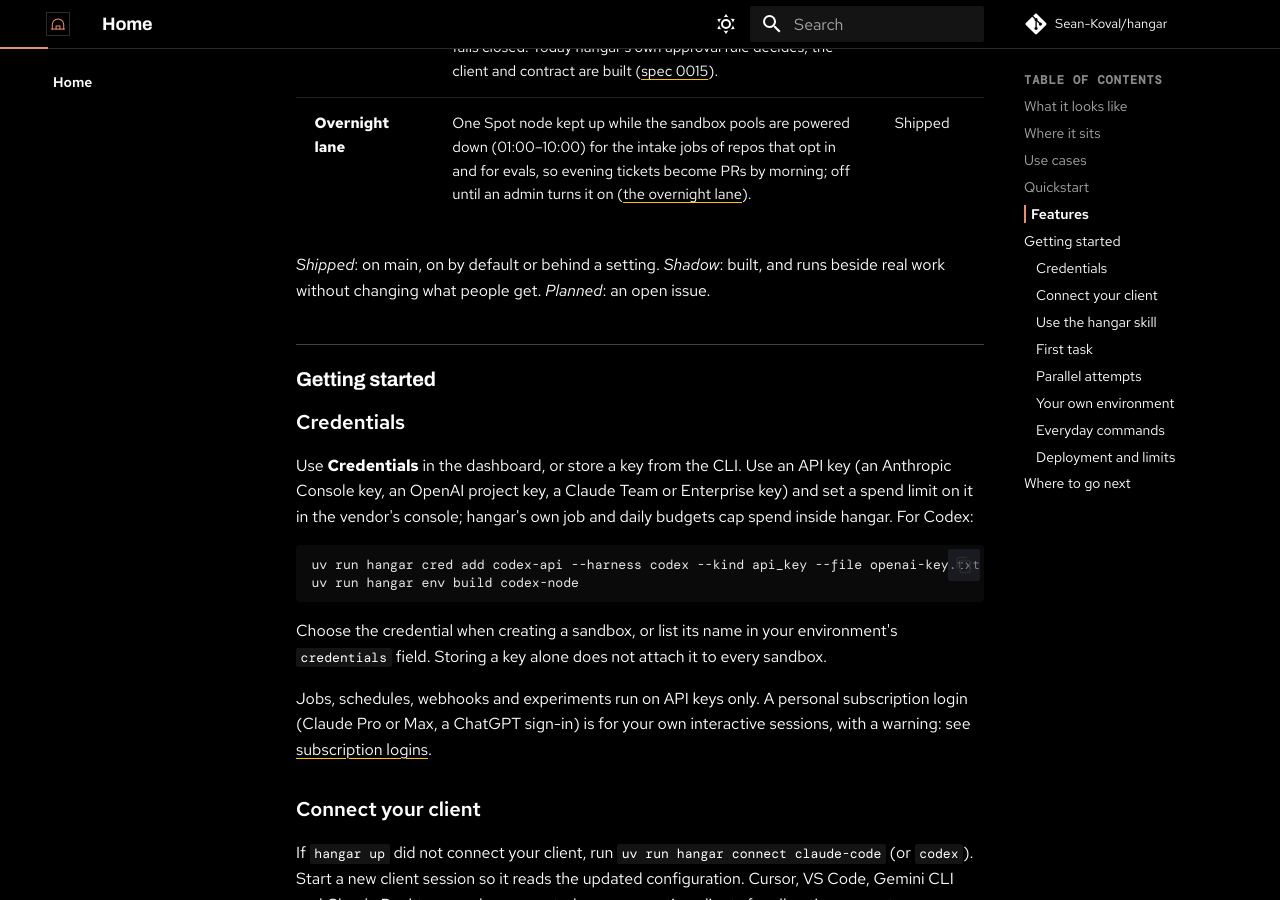
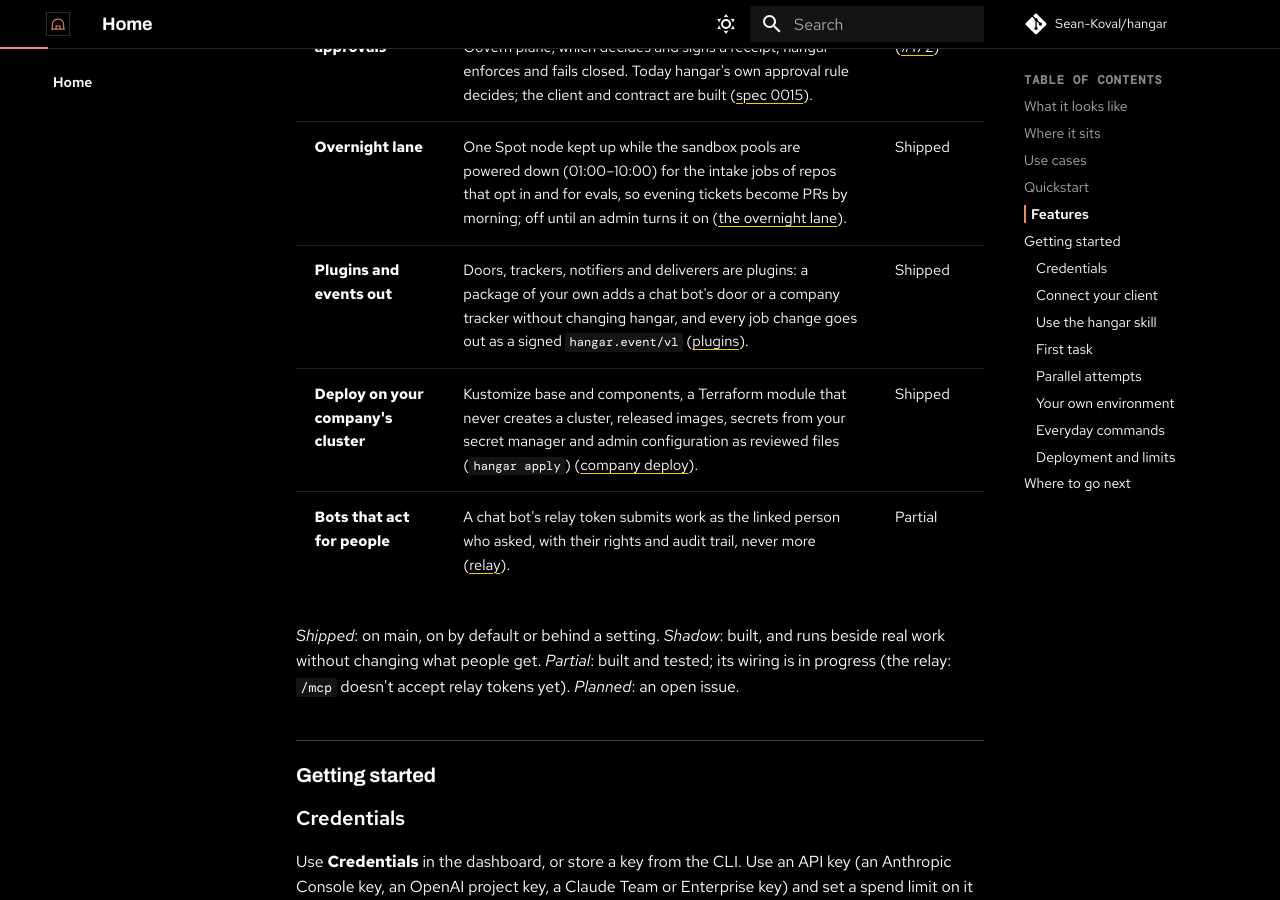
Before and after one commit to Sean-Koval/hangar, an MkDocs documentation site: the page built from docs/index.md, in a window 1280 px wide and 900 px high, scrolled down 5560 px. Built offline with MkDocs 1.6.1 and Material for MkDocs 9.7.7, drawn with Linux system fonts in a browser that asks for light colours; comment, search, counter and statistics services are not loaded.

Commit message:
docs: plugin host, company deploy and relay in the features table
#315, #316 and #317 merged. Plugins and events out (docs/plugins.md) and
the company deploy package (docs/deploy-company.md) are on main: Shipped.
The relay's rules (auth.resolve_delegation) are built and tested, but /mcp
drops a relay-only token before delegation runs, as clients.md's "pending"
says: Partial, a status the key now defines and test_front_page accepts.

Co-Authored-By: Claude Opus 5.5 <noreply@anthropic.com>
Claude-Session: https://claude.ai/code/session_01HvitnJ1UBiCErYxq9RC6B8

```diff
--- a/docs/index.md
+++ b/docs/index.md
@@ -68,8 +68,11 @@ To look around first without Docker or a key, run the demo hangar the recording
 | **Shadow runs** | A repo policy samples real tickets and runs a candidate harness on each at the same base commit; it delivers nothing, and flightdeck grades it against what people merged ([shadows](repo-policy.md#shadows)). | Shadow |
 | **Governed approvals** | Job release, landing and risky tool calls ask [Tower](https://sean-koval.github.io/agent-factory/tools/workspace/), the Govern plane, which decides and signs a receipt; hangar enforces and fails closed. Today hangar's own approval rule decides; the client and contract are built ([spec 0015](specs/0015-governance-decision-point.md)). | Planned ([#172](https://github.com/Sean-Koval/hangar/issues/172)) |
 | **Overnight lane** | One Spot node kept up while the sandbox pools are powered down (01:00–10:00) for the intake jobs of repos that opt in and for evals, so evening tickets become PRs by morning; off until an admin turns it on ([the overnight lane](gke.md#the-overnight-lane)). | Shipped |
+| **Plugins and events out** | Doors, trackers, notifiers and deliverers are plugins: a package of your own adds a chat bot's door or a company tracker without changing hangar, and every job change goes out as a signed `hangar.event/v1` ([plugins](plugins.md)). | Shipped |
+| **Deploy on your company's cluster** | Kustomize base and components, a Terraform module that never creates a cluster, released images, secrets from your secret manager and admin configuration as reviewed files (`hangar apply`) ([company deploy](deploy-company.md)). | Shipped |
+| **Bots that act for people** | A chat bot's relay token submits work as the linked person who asked, with their rights and audit trail, never more ([relay](clients.md#bots-that-act-for-people-relay)). | Partial |
 
-*Shipped*: on main, on by default or behind a setting. *Shadow*: built, and runs beside real work without changing what people get. *Planned*: an open issue.
+*Shipped*: on main, on by default or behind a setting. *Shadow*: built, and runs beside real work without changing what people get. *Partial*: built and tested; its wiring is in progress (the relay: `/mcp` doesn't accept relay tokens yet). *Planned*: an open issue.
 
 ## Getting started
 
```
Also changed, not shown: README.md (+4 -1 lines), 1 other file.
